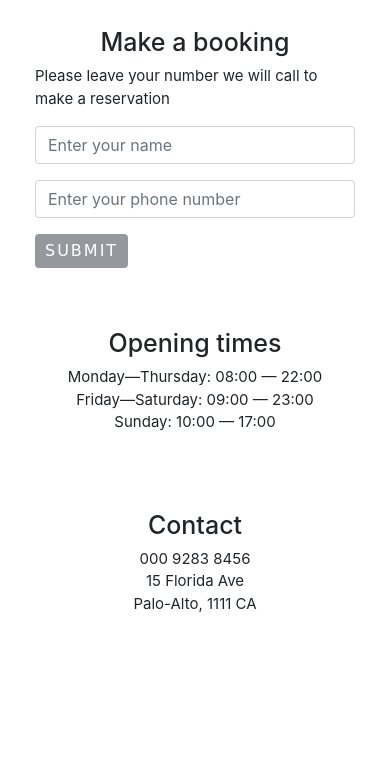
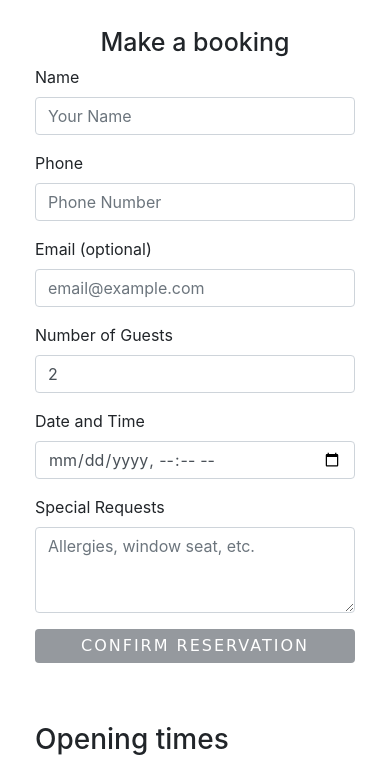
Before and after one commit to antonmelnikov20060606-rgb/website, a website: page index.html in a window 390 px wide. Shown: the part 1272-2034 px from the top of the page. Before the commit the page ends 1933 px from the top, so only its background shows below. Drawn offline with nearby package versions, Linux system fonts and the light colour scheme; a web font is replaced by a local one.

Commit message:
add modul and more...

```diff
--- a/index.html
+++ b/index.html
@@ -84,20 +84,44 @@
   <div class="container">
     <div class="row-flex">
 <div class="flex-column-form">
-        <h3>
-          Make a booking
-        </h3>
-      <form class="media-centered">
+    <h3>Make a booking</h3>
+    <!-- action и method -->
+    <form class="media-centered" action="/save" method="POST">
+        <div class="row">
+            <div class="col-md-6 form-group">
+                <label>Name</label>
+                <input type="text" name="fio" class="form-control" placeholder="Your Name" required>
+            </div>
+            <div class="col-md-6 form-group">
+                <label>Phone</label>
+                <input type="tel" name="phone" class="form-control" placeholder="Phone Number" required>
+            </div>
+        </div>
+
+        <div class="row">
+            <div class="col-md-6 form-group">
+                <label>Email (optional)</label>
+                <input type="email" name="email" class="form-control" placeholder="email@example.com">
+            </div>
+            <div class="col-md-6 form-group">
+                <label>Number of Guests</label>
+                <input type="number" name="guests" class="form-control" min="1" max="20" value="2" required>
+            </div>
+        </div>
+
         <div class="form-group">
-            <p>
-              Please leave your number we will call to make a reservation
-            </p>
-            <input type="name" class="form-control" id="exampleInputName1" aria-describedby="nameHelp" placeholder="Enter your name">
+            <label>Date and Time</label>
+            <input type="datetime-local" name="booking_date" class="form-control" required>
         </div>
+
         <div class="form-group">
-            <input type="number" class="form-control" id="exampleInputphoneNumber1" placeholder="Enter your phone number">
+            <label>Special Requests</label>
+            <textarea name="comments" class="form-control" rows="3" placeholder="Allergies, window seat, etc."></textarea>
         </div>
-          <button type="submit" class="btn btn-primary">Submit</button>
+
+        <button type="submit" class="btn btn-primary btn-block">Confirm Reservation</button>
+    </form>
+</div>
 </form>
       </div>
       <div class="opening-time">
```
Also changed, not shown: index.js (added, +54 -0 lines), package.json (added, +19 -0 lines), 2 other files. Lines whose indentation alone changed are shown as unchanged.
